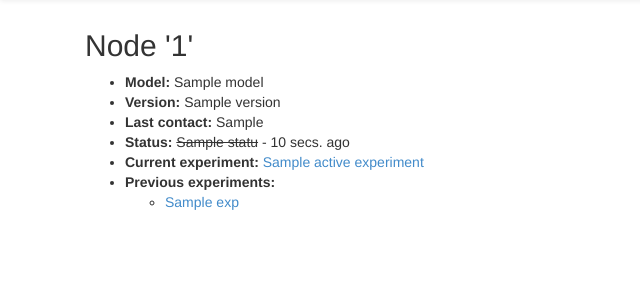
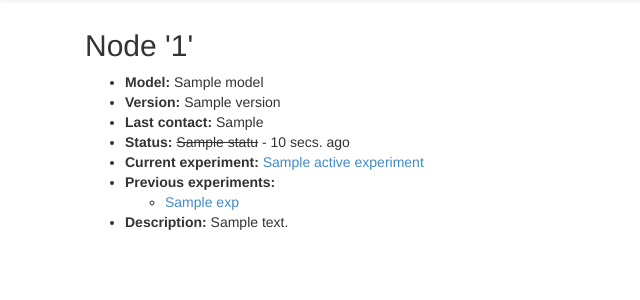
Before and after one commit to DPini/wibed-controller, a Python web app: template templates/node/show.html in a window 1280 px wide. Shown: the part 51-351 px from the top of the page, without its empty margins (0-640 px from the left). Run offline with Jinja, Linux system fonts and the light colour scheme; the template is opened without the code that fills it: most values are stand-ins (such as "Sample title", 1, 10 or a date in 2020).

Commit message:
Adding node description. Implentation of Feature #331 Only the admin can modify the node description

```diff
--- a/models/node.py
+++ b/models/node.py
@@ -23,6 +23,7 @@ class Node(db.Model):
     experimentId = db.Column(db.Integer, db.ForeignKey("experiment.id"))
     upgradeId = db.Column(db.Integer, db.ForeignKey("upgrade.id"))
     show = db.Column(db.Boolean, default=False)
+    description = db.Column(db.Text)
 
     activeExperiment = db.relationship("Experiment")
     activeUpgrade = db.relationship("Upgrade")
--- a/templates/node/show.html
+++ b/templates/node/show.html
@@ -55,5 +55,30 @@
                 {% endfor %}
             </ul>
         </li>
+	{% if node.description %}
+	<li>
+            <strong>Description:</strong> {{node.description}}
+	</li>
+</ul>
+	{% endif%}
+	{% if session.user=="admin" %}
+</ul>
+	 <div class="well">
+		 <form class="form-horizontal" action="{{ url_for("node.description", id=node.id) }}" method="post">
+			 <fieldset>
+				 <legend>Add Description</legend>
+				 <div class="form-group">
+					 <label for="description" class="col-sm-2 control-label">Description:</label>
+					 <div class="col-sm-10">
+						 <input type="text" class="form-control input-sm" name="description" id="description" size="140" />
+					 </div>
+				 </div>
+				 <input class="btn btn-primary" type="submit" value="Add">
+			 </fieldset>
+		 </form>
+	 </div>
+	 {% endif %}
+
+
     </ul>
 {% endblock %}
```
Also changed, not shown: blueprints/node.py (+9 -0 lines).
